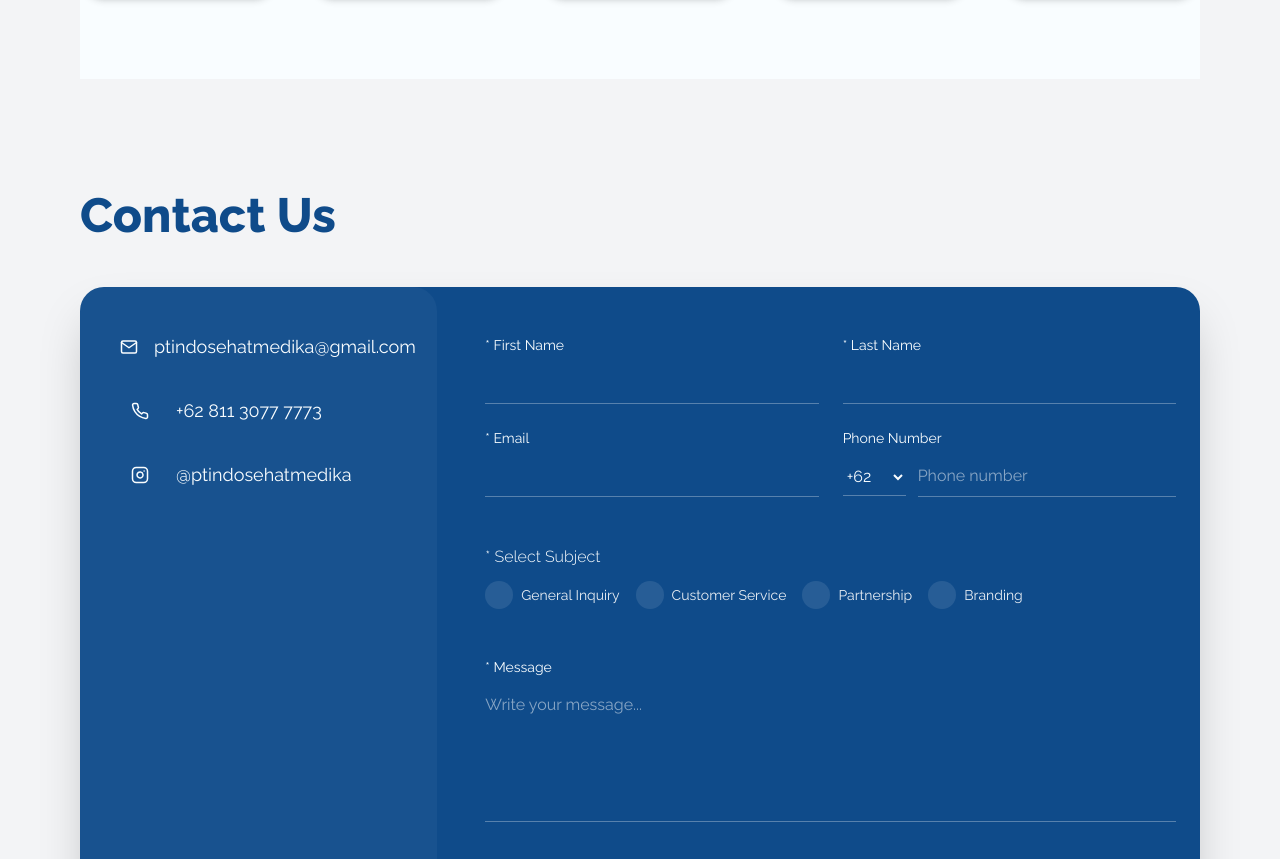
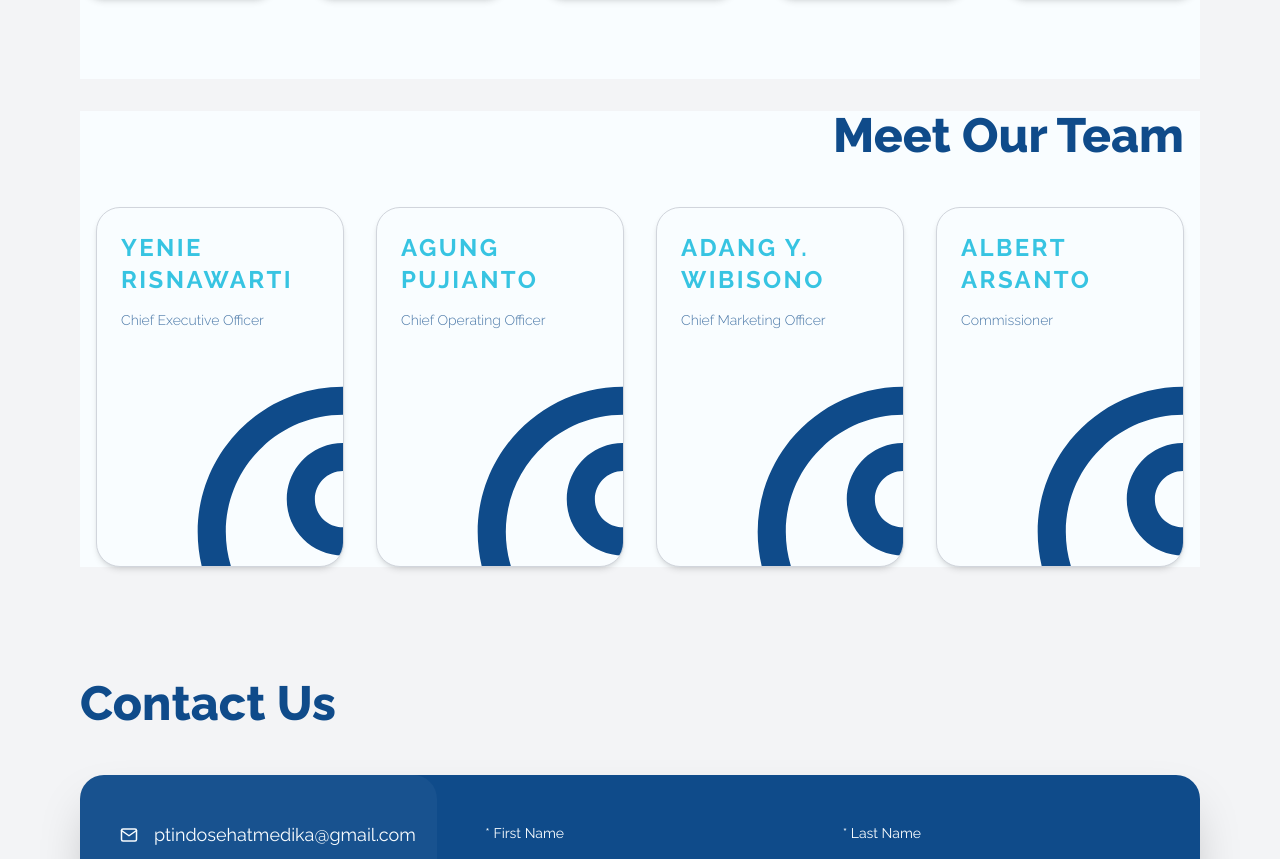
Before and after one commit to Delos-343/PT-Indo-Sehat-Medika, a Next.js app: page / in a window 1280 px wide. Shown: the part 1333-2192 px from the top of the page. Built offline with nearby package versions, Linux system fonts and the light colour scheme.

Commit message:
Finalized Teams section

```diff
--- a/src/app/components/molecules/team/TeamCard.tsx
+++ b/src/app/components/molecules/team/TeamCard.tsx
@@ -0,0 +1,36 @@
+"use client";
+
+import { IconType } from "react-icons";
+
+interface TeamCardProps {
+  name: string;
+  role: string;
+  Icon: IconType;
+}
+
+export default function TeamCard({ name, role, Icon }: TeamCardProps) {
+  return (
+    <>
+        <article
+            className="relative flex flex-col bg-[var(--color-bg-primary)] rounded-3xl border border-gray-300 shadow-md overflow-hidden h-[360px]"
+            aria-label={name}
+        >
+            <div className="flex-1 px-6 pt-6">
+                <h3 className="sm:text-3xl md:text-2xl uppercase font-bold tracking-widest text-[var(--color-primary)] mb-3">
+                    {name}
+                </h3>
+                <p className="text-sm leading-6 text-[var(--color-primary-dark)] font-light opacity-75">
+                    {role}
+                </p>
+            </div>
+            {/* Large clipped image area - image size controlled by props */}
+            <div className="relative w-full grid grid-col justify-start items-stretch overflow-hidden">
+                <div className="block h-[50px]"></div>
+                <div className="relative bg-transparent text-[300px] text-[var(--color-primary-dark)] ml-24">
+                    <Icon />
+                </div>
+            </div>
+        </article>
+    </>
+  );
+}
--- a/src/app/components/organisms/Team.tsx
+++ b/src/app/components/organisms/Team.tsx
@@ -0,0 +1,36 @@
+"use client";
+
+import data from "./data/teamCards.json";
+import * as Icons from "react-icons/fa";
+import TeamCard from "../molecules/team/TeamCard";
+
+export default function Team() {
+  return (
+    <>
+        <section className="w-full bg-[var(--color-bg-primary)]">
+            <div className="container mx-auto px-4">
+                <h2 className="text-4xl sm:text-5xl font-extrabold text-[var(--color-primary-dark)] mb-12 text-center sm:text-right">
+                    Meet Our Team
+                </h2>
+                <div className="grid grid-cols-1 sm:grid-cols-2 md:grid-cols-4 gap-8">
+                {data.map((member, index) => {
+
+                    const Icon = (Icons as any)[member.icon] || Icons.FaUserAlt;
+
+                    return (
+                        <>
+                            <TeamCard
+                                key={index}
+                                name={member.name}
+                                role={member.role}
+                                Icon={Icon}
+                            />
+                        </>
+                    );
+                })}
+                </div>
+            </div>
+        </section>
+    </>
+  );
+}
--- a/src/app/components/organisms/WhatWeSeek.tsx
+++ b/src/app/components/organisms/WhatWeSeek.tsx
@@ -1,8 +1,7 @@
-// src/app/components/organisms/Second.tsx
 'use client';
 
 import React from 'react';
-import { SeekCard } from '../molecules/second/SeekCard';
+import { SeekCard } from '../molecules/what_we_seek/SeekCard';
 import data from './data/seekCards.json'; // adjust relative path if needed
 
 type CardItem = {
--- /dev/null
+++ b/src/app/components/organisms/data/teamCards.json
@@ -0,0 +1,22 @@
+[
+  {
+    "name": "Yenie Risnawarti",
+    "role": "Chief Executive Officer",
+    "icon": "FaRegUserCircle"
+  },
+  {
+    "name": "Agung Pujianto",
+    "role": "Chief Operating  Officer",
+    "icon": "FaRegUserCircle"
+  },
+    {
+    "name": "Adang Y. Wibisono",
+    "role": "Chief Marketing Officer",
+    "icon": "FaRegUserCircle"
+  },
+  {
+    "name": "Albert Arsanto",
+    "role": "Commissioner",
+    "icon": "FaRegUserCircle"
+  }
+]
--- a/src/app/components/templates/HomeTemplate.tsx
+++ b/src/app/components/templates/HomeTemplate.tsx
@@ -4,6 +4,7 @@ import { Hero } from '../organisms/Hero';
 import { WhatWeSeek } from '../organisms/WhatWeSeek';
 import { Footer } from '../organisms/Footer';
 import { ContactUs } from '../organisms/ContactUs';
+import Team from '../organisms/Team';
 
 interface HomeTemplateProps {
   title?: string;
@@ -21,6 +22,7 @@ export const HomeTemplate: React.FC<HomeTemplateProps> = ({
         <main className="w-full flex flex-col gap-[32px] row-start-2 items-center">
           <Hero title={title} />
           <WhatWeSeek />
+          <Team />
           <ContactUs />
           <Footer />
         </main>
```
Also changed, not shown: src/app/components/atoms/team/Avatar.tsx (deleted), src/app/components/atoms/team/TeamName.tsx (deleted), src/app/components/atoms/team/TeamRole.tsx (deleted), src/app/components/molecules/what_we_seek/SeekCard.tsx (indentation only).
